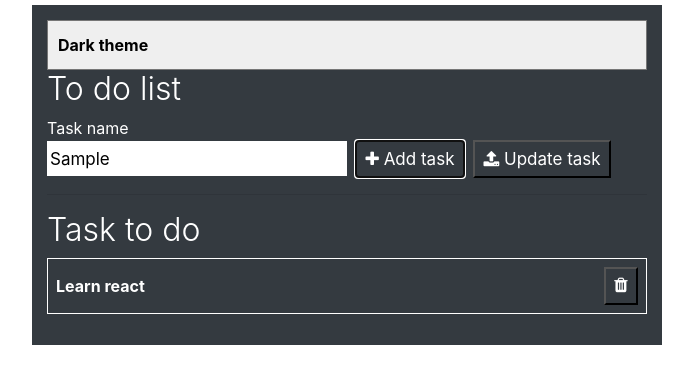
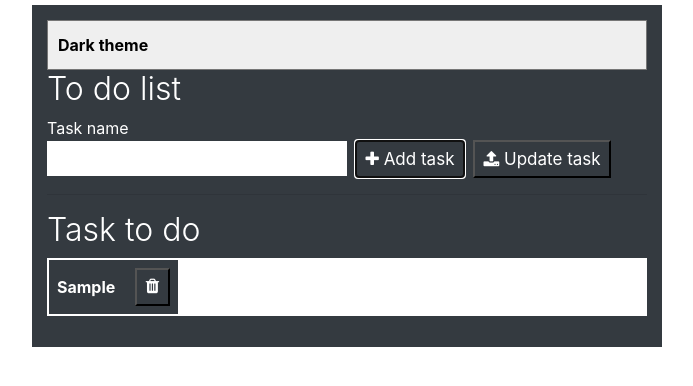
Before and after one commit to thoanguyen2907/react-todolist, a React (Create React App) app: page / in a window 1280 px wide. Both pictures are taken after typing "Sample" into the empty fields and a click on the button "Add task". Shown: the top 386 px of the page, without its empty margins (293-986 px from the left). Built offline with nearby package versions, Linux system fonts and the light colour scheme.

Commit message:
Todo list Done

```diff
--- a/src/ToDoList/ToDoList.js
+++ b/src/ToDoList/ToDoList.js
@@ -1,12 +1,36 @@
 import React from "react";
+import { useState } from "react";
 import {Button} from "../ComponentsToDoList/Button";
 import {Container} from "../ComponentsToDoList/Container";
 import {Dropdown} from "../ComponentsToDoList/Dropdown";
 import {Heading3} from "../ComponentsToDoList/Heading";
-import {Table, Thead, Th, Tr} from "../ComponentsToDoList/Table";
+import {Table, Thead} from "../ComponentsToDoList/Table";
 import {TextField} from "../ComponentsToDoList/TextField";
+import TodoItem from "./TodoItem";
 
 export default function ToDoList() {
+  const [input, setInput] = useState("");
+  const [todo ,setTodo] = useState([])
+
+  // getting input
+  const handleOnChange = (e)=>{
+    const value = e.target.value;
+        setInput(value)
+     }
+// adding todos
+  const addTaskHandler =(e)=>{
+    e.preventDefault()
+    console.log("value :", input)
+    const newTodo = [...todo, input]
+    setTodo(newTodo)
+    setInput("")
+    }
+
+// delete todo
+const deleteHandler =(indexValue)=>{
+  const newTodo = todo.filter((todoItem,index)=> index!==indexValue)
+  setTodo(newTodo)
+}
   return (
     <Container className="w-50">
       <Dropdown>
@@ -15,8 +39,8 @@ export default function ToDoList() {
         <option>Primary theme</option>
       </Dropdown>
       <Heading3>To do list</Heading3>
-      <TextField label="Task name" className="w-50" />
-      <Button className="ml-2">
+      <TextField label="Task name" className="w-50" onChange={handleOnChange} name="ToDo" value={input}/>
+      <Button className="ml-2"onClick={addTaskHandler}>
         <i className="fa fa-plus"></i> Add task
       </Button>
       <Button className="ml-2">
@@ -26,14 +50,16 @@ export default function ToDoList() {
       <Heading3>Task to do</Heading3>
       <Table>
         <Thead>
-          <Tr>
-            <Th style={{verticalAlign: "middle"}}>Learn react</Th>
+       <TodoItem todos={todo} deleteHandler={deleteHandler}/>
+          {/* <Tr>
+            <Th style={{verticalAlign: "middle"}}>TodoItem</Th>
             <Th className="text-right">
               <Button className="ml-1">
                 <i className="fa fa-trash"></i>
               </Button>
             </Th>
-          </Tr>
+          </Tr> */}
+
         </Thead>
       </Table>
     </Container>
--- /dev/null
+++ b/src/ToDoList/TodoItem.js
@@ -0,0 +1,24 @@
+import React from 'react'
+import {Th, Tr} from "../ComponentsToDoList/Table";
+import {Button} from "../ComponentsToDoList/Button";
+
+function TodoItem({todos , deleteHandler}) {
+
+        return (
+            <div>
+                {todos.map((item,index)=>(
+                     <Tr key={index}>
+                     <Th style={{verticalAlign: "middle"}}>{item}</Th>
+                      <Th className="text-right">
+                        <Button className="ml-1" onClick={()=>deleteHandler(index)}>
+                          <i className="fa fa-trash"></i>
+                        </Button>
+                      </Th>
+                    </Tr>
+                )
+
+                )}
+           </div> )
+    }
+
+export default TodoItem
```
Also changed, not shown: 1 other file (tests, documents, lock files or other folders).
